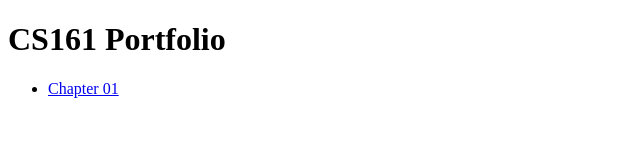
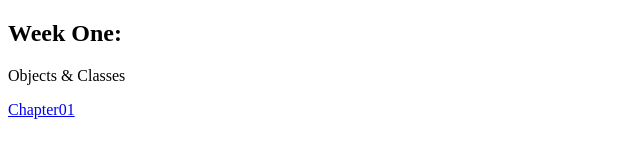
Before and after one commit to Rajah-B/CS161, a plain HTML site: page index.html in a window 1280 px wide. Shown: the whole page, without its empty margins (0-640 px from the left). Drawn offline with Linux system fonts and the light colour scheme.

Commit message:
Update index.html

```diff
--- a/index.html
+++ b/index.html
@@ -1,14 +1,10 @@
 <!DOCTYPE html>
 <html>
-<title>Portfolio CS161</title>
-<head>
-    <link rel="stlesheet" type="text/css" href="styles/styles.css">
-</head>
-<body>
-<h1>CS161 Portfolio</h1>
-<ul>
-    <li><a href="Weeks/Chapter01.html">Chapter 01</a></li>
-</ul>
-</body>
+ <title>CS_161 Week 01</title>
 
+ <body>
+     <h2>Week One:</h2>
+     <p>Objects & Classes</p>
+     <a href="https://docs.google.com/document/d/1B8nMUbL7ooLybyYYX-A07lU9juYNTKedzXDtLFBgbrc/edit?usp=sharing">Chapter01</a>
+ </body>
 </html>
```
